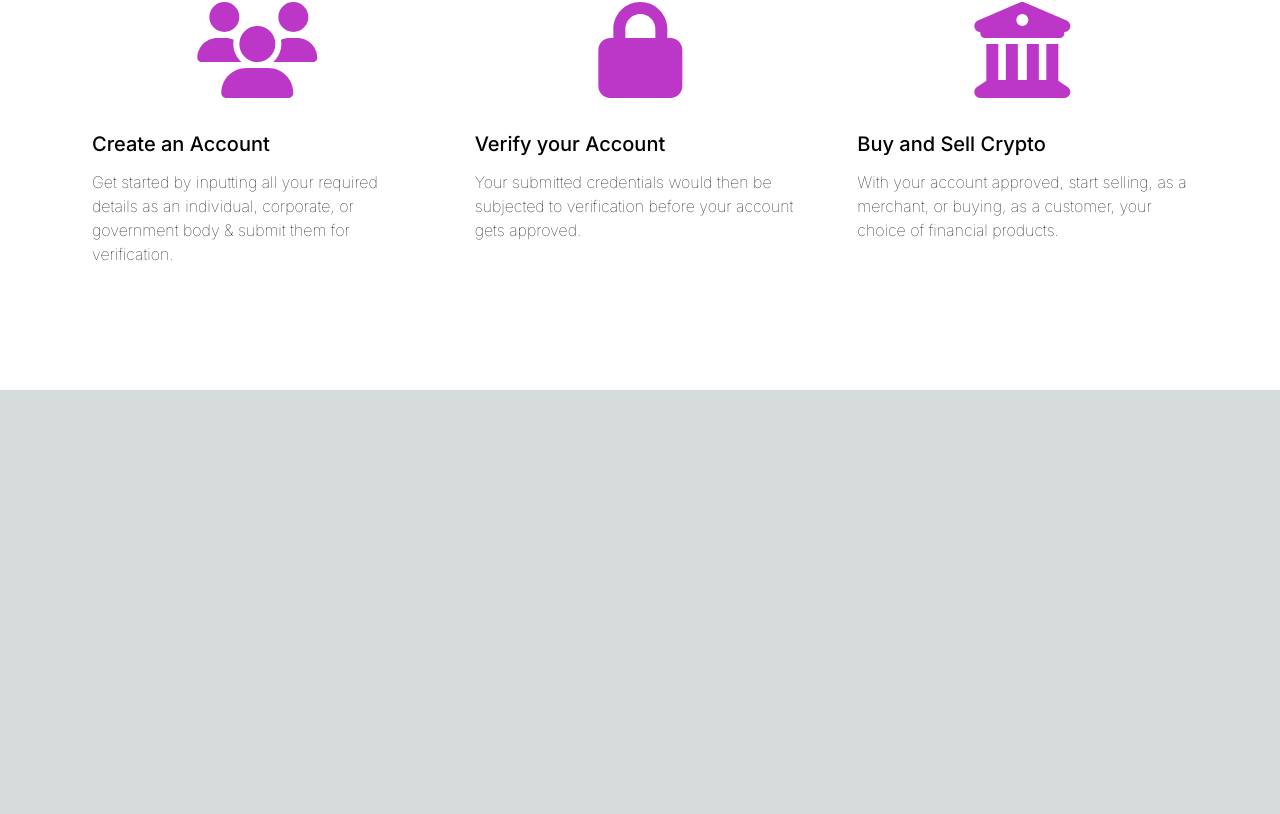
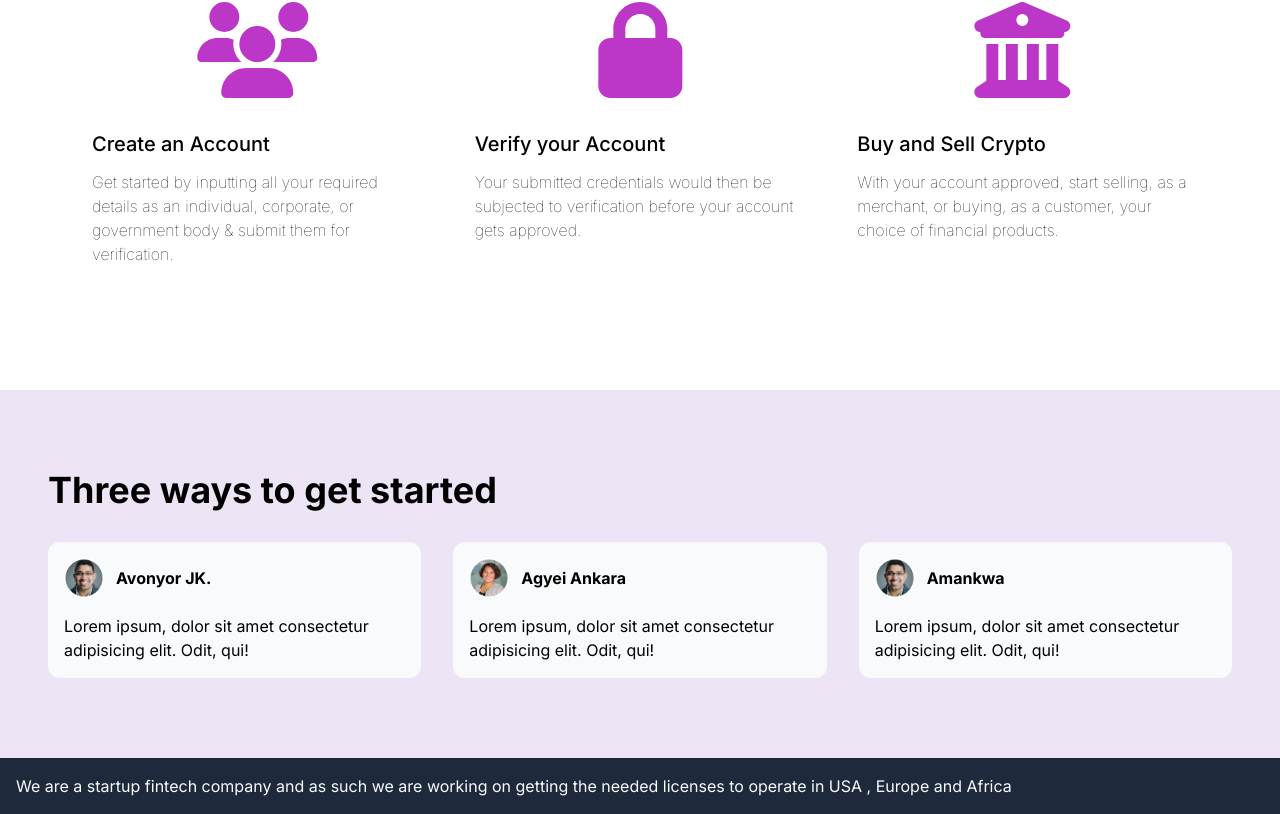
Before and after one commit to nird-io/bedrock-trade-clone, a Next.js app in the folder bedrock/: page / in a window 1280 px wide. Shown: the part 4909-5723 px from the top of the page. Before the commit the page ends 5299 px from the top, so only its background shows below. Built offline with nearby package versions, Linux system fonts and the light colour scheme.

Commit message:
update testimonials  - footer

```diff
--- /dev/null
+++ b/bedrock/components/Home/Footer.tsx
@@ -0,0 +1,13 @@
+import React from "react";
+
+export const Footer = () => {
+  return (
+    <div className="flex bg-slate-800 text-slate-50 text-base">
+      <p className="text-center p-4">
+        We are a startup fintech company and as such we are working on getting
+        the needed licenses to operate in USA , Europe and Africa
+      </p>
+      <div className="grid grid-cols-4"></div>
+    </div>
+  );
+};
--- /dev/null
+++ b/bedrock/components/Home/Testimonials.tsx
@@ -0,0 +1,62 @@
+import Image, { StaticImageData } from "next/image";
+import React from "react";
+import Styles from "@/styles/home.module.css";
+
+interface Testimony {
+  txt?: string;
+  author?: string;
+  likes?: Number;
+  img?: string;
+}
+let Users: Array<Testimony> = [
+  {
+    txt: "Lorem ipsum, dolor sit amet consectetur adipisicing elit. Odit, qui!",
+    author: "Avonyor JK.",
+    likes: 200,
+    img: "/media/avatar-1.png",
+  },
+  {
+    txt: "Lorem ipsum, dolor sit amet consectetur adipisicing elit. Odit, qui!",
+    author: "Agyei Ankara",
+    likes: 100,
+    img: "/media/avatar-2.png",
+  },
+  {
+    txt: "Lorem ipsum, dolor sit amet consectetur adipisicing elit. Odit, qui!",
+    author: "Amankwa",
+    likes: 400,
+    img: "/media/avatar-1.png",
+  },
+];
+export const Testimonials = () => {
+  return (
+    <div
+      style={{ backgroundColor: "#bc37c815" }}
+      className="flex gap-8 flex-col md:px-12 py-20 px-4"
+    >
+      <h3 className="text-4xl font-bold">Three ways to get started</h3>
+      <div className={Styles.testimonials_styles}>
+        {Users.map((testimony, index) => (
+          <div
+            key={index}
+            className="flex min-w-fit md:max-w-sm rounded-xl bg-slate-50 p-4 gap-4 flex-col"
+          >
+            <div className="flex items-center gap-3">
+              <div className="w-10 h-10">
+                <Image
+                  src={`${testimony?.img}`}
+                  alt="date"
+                  className="w-full"
+                  width={320}
+                  height={320}
+                />
+              </div>
+              <h3 className="font-bold">{testimony.author}</h3>
+            </div>
+            <p>{testimony.txt}</p>
+          </div>
+        ))}
+      </div>
+    </div>
+  );
+};
--- a/bedrock/pages/index.tsx
+++ b/bedrock/pages/index.tsx
@@ -9,6 +9,8 @@ import { Section_b } from "@/components/Home/Section_b";
 import { Section_c } from "@/components/Home/Section_c";
 import { Section_d } from "@/components/Home/Section_d";
 import { Section_e } from "@/components/Home/Section_e";
+import { Testimonials } from "@/components/Home/Testimonials";
+import { Footer } from "@/components/Home/Footer";
 
 const inter = Inter({ subsets: ["latin"] });
 
@@ -26,6 +28,8 @@ export default function Home() {
       <Section_c />
       <Section_d />
       <Section_e />
+      <Testimonials />
+      <Footer />
     </main>
   );
 }
--- a/bedrock/styles/home.module.css
+++ b/bedrock/styles/home.module.css
@@ -24,3 +24,21 @@
   border: 1px solid;
   gap: 1em;
 }
+
+.testimonials_styles {
+  display: grid;
+  grid-template-columns: repeat(auto-fit, minmax(15rem, 1fr));
+  /* justify-content: center; */
+  gap: 2rem;
+  /* padding: 2rem 1rem; */
+  /* padding: 2rem 0; */
+}
+
+@media screen and (max-width: 780px) {
+  .testimonials_styles {
+    display: flex;
+    gap: 1rem;
+    /* padding: 1rem; */
+    overflow-y: auto;
+  }
+}
```
